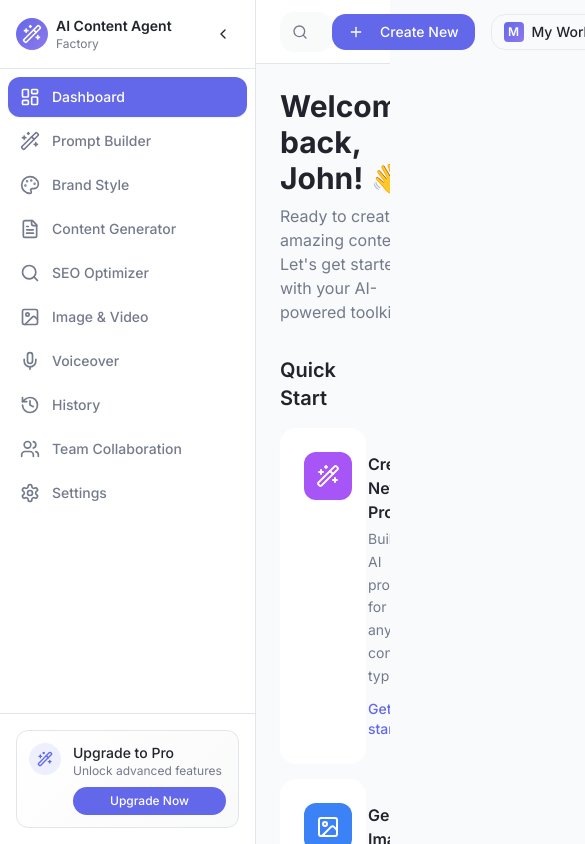
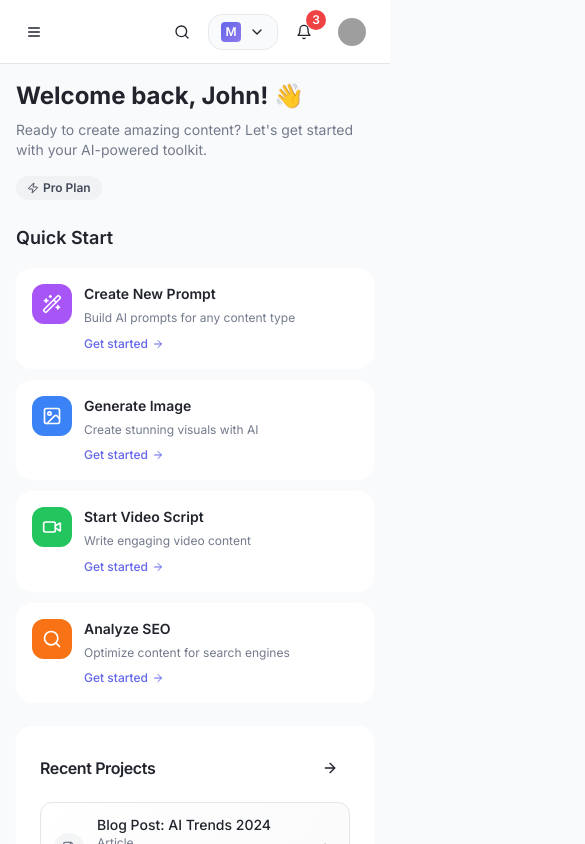
Before and after one commit to MuhammadTalhaJoiya1/ai-agent-ui-factory, a React (Vite) app: page / in a window 390 px wide. Shown: the top 844 px of the page, 585 px wide, since content can reach past the window. Built offline with nearby package versions, Linux system fonts and the light colour scheme; grey boxes are pictures that could not be loaded.

Commit message:
Make application responsive
Ensure all elements are responsive across different screen sizes.

```diff
--- a/src/components/dashboard/DashboardLayout.tsx
+++ b/src/components/dashboard/DashboardLayout.tsx
@@ -5,19 +5,33 @@ import { DashboardMain } from "./DashboardMain";
 
 export function DashboardLayout() {
   const [sidebarCollapsed, setSidebarCollapsed] = useState(false);
+  const [mobileMenuOpen, setMobileMenuOpen] = useState(false);
 
   const toggleSidebar = () => {
     setSidebarCollapsed(!sidebarCollapsed);
   };
 
+  const toggleMobileMenu = () => {
+    setMobileMenuOpen(!mobileMenuOpen);
+  };
+
+  const closeMobileMenu = () => {
+    setMobileMenuOpen(false);
+  };
+
   return (
-    <div className="flex h-screen bg-dashboard-bg">
+    <div className="flex h-screen bg-dashboard-bg overflow-hidden">
       {/* Sidebar */}
-      <Sidebar collapsed={sidebarCollapsed} onToggleCollapse={toggleSidebar} />
+      <Sidebar
+        collapsed={sidebarCollapsed}
+        onToggleCollapse={toggleSidebar}
+        mobileOpen={mobileMenuOpen}
+        onMobileClose={closeMobileMenu}
+      />
 
       {/* Main Content Area */}
       <div className="flex flex-col flex-1 min-w-0">
-        <TopNavbar />
+        <TopNavbar onMobileMenuToggle={toggleMobileMenu} />
         <DashboardMain />
       </div>
     </div>
--- a/src/components/dashboard/DashboardMain.tsx
+++ b/src/components/dashboard/DashboardMain.tsx
@@ -108,15 +108,15 @@ const usageStats = [
 export function DashboardMain() {
   return (
     <div className="flex-1 overflow-auto bg-dashboard-bg">
-      <div className="p-6 max-w-7xl mx-auto">
+      <div className="p-4 sm:p-6 max-w-7xl mx-auto">
         {/* Welcome Section */}
-        <div className="mb-8">
-          <div className="flex items-center justify-between">
+        <div className="mb-6 sm:mb-8">
+          <div className="flex flex-col sm:flex-row sm:items-center sm:justify-between gap-4">
             <div>
-              <h1 className="text-3xl font-bold text-foreground mb-2">
+              <h1 className="text-2xl sm:text-3xl font-bold text-foreground mb-2">
                 Welcome back, John! 👋
               </h1>
-              <p className="text-muted-foreground">
+              <p className="text-muted-foreground text-sm sm:text-base">
                 Ready to create amazing content? Let's get started with your AI-powered toolkit.
               </p>
             </div>
@@ -130,27 +130,27 @@ export function DashboardMain() {
         </div>
 
         {/* Quick Start Cards */}
-        <div className="mb-8">
-          <h2 className="text-xl font-semibold mb-4 text-foreground">Quick Start</h2>
-          <div className="grid grid-cols-1 md:grid-cols-2 lg:grid-cols-4 gap-4">
+        <div className="mb-6 sm:mb-8">
+          <h2 className="text-lg sm:text-xl font-semibold mb-4 text-foreground">Quick Start</h2>
+          <div className="grid grid-cols-1 sm:grid-cols-2 lg:grid-cols-4 gap-3 sm:gap-4">
             {quickStartCards.map((card) => (
               <Card key={card.title} className="hover:shadow-card-hover transition-all duration-200 cursor-pointer group border-0 shadow-card">
-                <CardContent className="p-6">
-                  <div className="flex items-start space-x-4">
-                    <div className={`w-12 h-12 rounded-xl ${card.color} flex items-center justify-center flex-shrink-0 group-hover:scale-110 transition-transform duration-200`}>
-                      <card.icon className="w-6 h-6 text-white" />
+                <CardContent className="p-4 sm:p-6">
+                  <div className="flex items-start space-x-3 sm:space-x-4">
+                    <div className={`w-10 h-10 sm:w-12 sm:h-12 rounded-xl ${card.color} flex items-center justify-center flex-shrink-0 group-hover:scale-110 transition-transform duration-200`}>
+                      <card.icon className="w-5 h-5 sm:w-6 sm:h-6 text-white" />
                     </div>
                     <div className="flex-1 min-w-0">
-                      <h3 className="font-semibold text-foreground mb-1 group-hover:text-primary transition-colors">
+                      <h3 className="font-semibold text-foreground mb-1 group-hover:text-primary transition-colors text-sm sm:text-base">
                         {card.title}
                       </h3>
-                      <p className="text-sm text-muted-foreground leading-relaxed">
+                      <p className="text-xs sm:text-sm text-muted-foreground leading-relaxed">
                         {card.description}
                       </p>
-                      <div className="mt-3">
-                        <div className="flex items-center text-primary text-sm font-medium group-hover:translate-x-1 transition-transform duration-200">
+                      <div className="mt-2 sm:mt-3">
+                        <div className="flex items-center text-primary text-xs sm:text-sm font-medium group-hover:translate-x-1 transition-transform duration-200">
                           Get started
-                          <ArrowRight className="w-4 h-4 ml-1" />
+                          <ArrowRight className="w-3 h-3 sm:w-4 sm:h-4 ml-1" />
                         </div>
                       </div>
                     </div>
@@ -161,47 +161,47 @@ export function DashboardMain() {
           </div>
         </div>
 
-        <div className="grid grid-cols-1 lg:grid-cols-3 gap-6">
+        <div className="grid grid-cols-1 xl:grid-cols-3 gap-4 sm:gap-6">
           {/* Recent Projects */}
-          <div className="lg:col-span-2">
+          <div className="xl:col-span-2">
             <Card className="border-0 shadow-card">
               <CardHeader className="pb-4">
                 <div className="flex items-center justify-between">
-                  <CardTitle className="text-lg">Recent Projects</CardTitle>
-                  <Button variant="ghost" size="sm">
-                    View All
-                    <ArrowRight className="w-4 h-4 ml-1" />
+                  <CardTitle className="text-base sm:text-lg">Recent Projects</CardTitle>
+                  <Button variant="ghost" size="sm" className="text-xs sm:text-sm">
+                    <span className="hidden sm:inline">View All</span>
+                    <ArrowRight className="w-4 h-4 sm:ml-1" />
                   </Button>
                 </div>
               </CardHeader>
               <CardContent>
-                <div className="space-y-4">
+                <div className="space-y-3 sm:space-y-4">
                   {recentProjects.map((project, index) => (
-                    <div key={index} className="flex items-center justify-between p-4 rounded-xl bg-gradient-card border hover:shadow-sm transition-all duration-200">
-                      <div className="flex items-center space-x-4">
-                        <div className="w-10 h-10 rounded-lg bg-muted flex items-center justify-center">
-                          <FileText className="w-5 h-5 text-muted-foreground" />
+                    <div key={index} className="flex items-center justify-between p-3 sm:p-4 rounded-xl bg-gradient-card border hover:shadow-sm transition-all duration-200">
+                      <div className="flex items-center space-x-3 sm:space-x-4 flex-1 min-w-0">
+                        <div className="w-8 h-8 sm:w-10 sm:h-10 rounded-lg bg-muted flex items-center justify-center flex-shrink-0">
+                          <FileText className="w-4 h-4 sm:w-5 sm:h-5 text-muted-foreground" />
                         </div>
-                        <div>
-                          <h4 className="font-medium text-foreground">{project.name}</h4>
-                          <div className="flex items-center space-x-2 text-sm text-muted-foreground">
+                        <div className="flex-1 min-w-0">
+                          <h4 className="font-medium text-foreground text-sm sm:text-base truncate">{project.name}</h4>
+                          <div className="flex flex-col sm:flex-row sm:items-center sm:space-x-2 text-xs sm:text-sm text-muted-foreground">
                             <span>{project.type}</span>
-                            <span>•</span>
+                            <span className="hidden sm:inline">•</span>
                             <span>{project.words} words</span>
-                            <span>•</span>
+                            <span className="hidden sm:inline">•</span>
                             <span>{project.date}</span>
                           </div>
                         </div>
                       </div>
-                      <div className="flex items-center space-x-3">
+                      <div className="flex items-center space-x-2 sm:space-x-3 flex-shrink-0">
                         <Badge
                           variant={project.status === 'Completed' ? 'default' : project.status === 'In Progress' ? 'secondary' : 'outline'}
-                          className="text-xs"
+                          className="text-xs hidden sm:inline-flex"
                         >
                           {project.status}
                         </Badge>
-                        <Button variant="ghost" size="sm" className="h-8 w-8 p-0">
-                          <ArrowRight className="w-4 h-4" />
+                        <Button variant="ghost" size="sm" className="h-6 w-6 sm:h-8 sm:w-8 p-0">
+                          <ArrowRight className="w-3 h-3 sm:w-4 sm:h-4" />
                         </Button>
                       </div>
                     </div>
@@ -215,19 +215,19 @@ export function DashboardMain() {
           <div>
             <Card className="border-0 shadow-card">
               <CardHeader className="pb-4">
-                <CardTitle className="text-lg">Usage Statistics</CardTitle>
-                <CardDescription>Your current plan usage</CardDescription>
+                <CardTitle className="text-base sm:text-lg">Usage Statistics</CardTitle>
+                <CardDescription className="text-xs sm:text-sm">Your current plan usage</CardDescription>
               </CardHeader>
               <CardContent>
-                <div className="space-y-6">
+                <div className="space-y-4 sm:space-y-6">
                   {usageStats.map((stat, index) => (
                     <div key={index} className="space-y-2">
                       <div className="flex items-center justify-between">
                         <div className="flex items-center space-x-2">
-                          <stat.icon className={`w-4 h-4 ${stat.color}`} />
-                          <span className="text-sm font-medium text-foreground">{stat.label}</span>
+                          <stat.icon className={`w-3 h-3 sm:w-4 sm:h-4 ${stat.color}`} />
+                          <span className="text-xs sm:text-sm font-medium text-foreground">{stat.label}</span>
                         </div>
-                        <span className="text-sm text-muted-foreground">
+                        <span className="text-xs sm:text-sm text-muted-foreground">
                           {stat.value} / {stat.limit}
                         </span>
                       </div>
@@ -239,10 +239,11 @@ export function DashboardMain() {
                   ))}
                 </div>
 
-                <div className="mt-6 pt-6 border-t border-border">
-                  <Button className="w-full" variant="outline">
-                    <BarChart3 className="w-4 h-4 mr-2" />
-                    View Detailed Analytics
+                <div className="mt-4 sm:mt-6 pt-4 sm:pt-6 border-t border-border">
+                  <Button className="w-full text-xs sm:text-sm" variant="outline">
+                    <BarChart3 className="w-3 h-3 sm:w-4 sm:h-4 mr-2" />
+                    <span className="hidden sm:inline">View Detailed Analytics</span>
+                    <span className="sm:hidden">Analytics</span>
                   </Button>
                 </div>
               </CardContent>
--- a/src/components/dashboard/Sidebar.tsx
+++ b/src/components/dashboard/Sidebar.tsx
@@ -1,5 +1,4 @@
-import { useState } from "react";
-import { NavLink } from "react-router-dom";
+import { useLocation } from "react-router-dom";
 import {
   LayoutDashboard,
   Wand2,
@@ -13,6 +12,7 @@ import {
   Settings,
   ChevronLeft,
   ChevronRight,
+  X,
 } from "lucide-react";
 import { cn } from "@/lib/utils";
 import { Button } from "@/components/ui/button";
@@ -33,14 +33,42 @@ const navigationItems = [
 interface SidebarProps {
   collapsed: boolean;
   onToggleCollapse: () => void;
+  mobileOpen: boolean;
+  onMobileClose: () => void;
 }
 
-export function Sidebar({ collapsed, onToggleCollapse }: SidebarProps) {
+export function Sidebar({ collapsed, onToggleCollapse, mobileOpen, onMobileClose }: SidebarProps) {
+  const location = useLocation();
+
+  const handleNavItemClick = (href: string) => {
+    // For now, only allow navigation to the dashboard
+    if (href === "/") {
+      window.location.href = href;
+    }
+    // Close mobile menu when item is clicked
+    onMobileClose();
+  };
+
   return (
+    <>
+      {/* Mobile backdrop */}
+      {mobileOpen && (
+        <div
+          className="fixed inset-0 z-40 bg-black/50 lg:hidden"
+          onClick={onMobileClose}
+        />
+      )}
+
+      {/* Sidebar */}
       <div
         className={cn(
-        "flex flex-col h-full bg-dashboard-sidebar-bg border-r border-border transition-all duration-300 ease-in-out",
-        collapsed ? "w-16" : "w-64"
+          "fixed lg:static inset-y-0 left-0 z-50 flex flex-col h-full bg-dashboard-sidebar-bg border-r border-border transition-all duration-300 ease-in-out",
+          // Desktop behavior
+          "lg:flex",
+          collapsed ? "lg:w-16" : "lg:w-64",
+          // Mobile behavior
+          mobileOpen ? "translate-x-0" : "-translate-x-full lg:translate-x-0",
+          "w-64 lg:w-auto"
         )}
       >
         {/* Header */}
@@ -50,17 +78,32 @@ export function Sidebar({ collapsed, onToggleCollapse }: SidebarProps) {
               <div className="w-8 h-8 rounded-lg bg-gradient-primary flex items-center justify-center">
                 <Wand2 className="w-5 h-5 text-white" />
               </div>
-            <div>
+              <div className="hidden lg:block">
                 <h1 className="font-semibold text-sm text-foreground">AI Content Agent</h1>
                 <p className="text-xs text-muted-foreground">Factory</p>
               </div>
+              <div className="lg:hidden">
+                <h1 className="font-semibold text-sm text-foreground">AI Content Agent Factory</h1>
+              </div>
             </div>
           )}
+
+          {/* Mobile close button */}
+          <Button
+            variant="ghost"
+            size="sm"
+            onClick={onMobileClose}
+            className="h-8 w-8 p-0 hover:bg-dashboard-sidebar-hover lg:hidden"
+          >
+            <X className="h-4 w-4" />
+          </Button>
+
+          {/* Desktop collapse button */}
           <Button
             variant="ghost"
             size="sm"
             onClick={onToggleCollapse}
-          className="h-8 w-8 p-0 hover:bg-dashboard-sidebar-hover"
+            className="hidden lg:flex h-8 w-8 p-0 hover:bg-dashboard-sidebar-hover"
           >
             {collapsed ? (
               <ChevronRight className="h-4 w-4" />
@@ -71,32 +114,33 @@ export function Sidebar({ collapsed, onToggleCollapse }: SidebarProps) {
         </div>
 
         {/* Navigation */}
-      <nav className="flex-1 p-2">
+        <nav className="flex-1 p-2 overflow-y-auto">
           <ul className="space-y-1">
-          {navigationItems.map((item) => (
+            {navigationItems.map((item) => {
+              const isActive = location.pathname === item.href;
+              return (
                 <li key={item.name}>
-              <NavLink
-                to={item.href}
-                className={({ isActive }) =>
-                  cn(
-                    "flex items-center px-3 py-2.5 text-sm font-medium rounded-xl transition-all duration-200",
+                  <button
+                    onClick={() => handleNavItemClick(item.href)}
+                    className={cn(
+                      "w-full flex items-center px-3 py-2.5 text-sm font-medium rounded-xl transition-all duration-200",
                       "hover:bg-dashboard-sidebar-hover hover:text-foreground",
                       isActive
                         ? "bg-primary text-primary-foreground shadow-sm"
                         : "text-muted-foreground",
-                    collapsed ? "justify-center" : "justify-start"
-                  )
-                }
+                      collapsed ? "justify-center lg:justify-center" : "justify-start"
+                    )}
                   >
                     <item.icon className={cn("h-5 w-5", !collapsed && "mr-3")} />
                     {!collapsed && <span>{item.name}</span>}
-              </NavLink>
+                  </button>
                 </li>
-          ))}
+              );
+            })}
           </ul>
         </nav>
 
-      {/* Footer */}
+        {/* Footer - Hidden on mobile when collapsed, shown on desktop */}
         {!collapsed && (
           <div className="p-4 border-t border-border">
             <div className="bg-gradient-card p-3 rounded-xl border">
@@ -116,5 +160,6 @@ export function Sidebar({ collapsed, onToggleCollapse }: SidebarProps) {
           </div>
         )}
       </div>
+    </>
   );
 }
--- a/src/components/dashboard/TopNavbar.tsx
+++ b/src/components/dashboard/TopNavbar.tsx
@@ -1,5 +1,5 @@
 import { useState } from "react";
-import { Bell, ChevronDown, Search, Plus } from "lucide-react";
+import { Bell, ChevronDown, Search, Plus, Menu } from "lucide-react";
 import { Button } from "@/components/ui/button";
 import { Avatar, AvatarFallback, AvatarImage } from "@/components/ui/avatar";
 import {
@@ -13,13 +13,29 @@ import {
 import { Input } from "@/components/ui/input";
 import { Badge } from "@/components/ui/badge";
 
-export function TopNavbar() {
+interface TopNavbarProps {
+  onMobileMenuToggle: () => void;
+}
+
+export function TopNavbar({ onMobileMenuToggle }: TopNavbarProps) {
   const [notifications] = useState(3);
 
   return (
-    <header className="h-16 bg-dashboard-navbar-bg border-b border-border flex items-center justify-between px-6">
-      {/* Search */}
-      <div className="flex items-center flex-1 max-w-xl">
+    <header className="h-16 bg-dashboard-navbar-bg border-b border-border flex items-center justify-between px-4 lg:px-6">
+      {/* Left side - Mobile menu + Search */}
+      <div className="flex items-center flex-1 space-x-4">
+        {/* Mobile menu button */}
+        <Button
+          variant="ghost"
+          size="sm"
+          onClick={onMobileMenuToggle}
+          className="h-9 w-9 p-0 lg:hidden"
+        >
+          <Menu className="h-5 w-5" />
+        </Button>
+
+        {/* Search - Hidden on small screens, shown on medium+ */}
+        <div className="hidden md:flex items-center flex-1 max-w-xl">
           <div className="relative w-full">
             <Search className="absolute left-3 top-1/2 transform -translate-y-1/2 h-4 w-4 text-muted-foreground" />
             <Input
@@ -28,16 +44,22 @@ export function TopNavbar() {
             />
           </div>
         </div>
+      </div>
 
       {/* Right side actions */}
-      <div className="flex items-center space-x-4">
-        {/* Create New Button */}
-        <Button size="sm" className="h-9 px-4">
-          <Plus className="h-4 w-4 mr-2" />
-          Create New
+      <div className="flex items-center space-x-2 lg:space-x-4">
+        {/* Search button for mobile */}
+        <Button variant="ghost" size="sm" className="h-9 w-9 p-0 md:hidden">
+          <Search className="h-4 w-4" />
         </Button>
 
-        {/* Workspace Switcher */}
+        {/* Create New Button - Hidden on small screens */}
+        <Button size="sm" className="hidden sm:flex h-9 px-4">
+          <Plus className="h-4 w-4 sm:mr-2" />
+          <span className="hidden lg:inline">Create New</span>
+        </Button>
+
+        {/* Workspace Switcher - Responsive */}
         <DropdownMenu>
           <DropdownMenuTrigger asChild>
             <Button variant="outline" size="sm" className="h-9">
@@ -45,7 +67,7 @@ export function TopNavbar() {
                 <div className="w-5 h-5 rounded bg-gradient-primary flex items-center justify-center">
                   <span className="text-xs font-semibold text-white">M</span>
                 </div>
-                <span className="text-sm font-medium">My Workspace</span>
+                <span className="text-sm font-medium hidden sm:inline">My Workspace</span>
                 <ChevronDown className="h-3 w-3" />
               </div>
             </Button>
@@ -104,11 +126,11 @@ export function TopNavbar() {
                   <AvatarImage src="/placeholder-avatar.jpg" alt="John Doe" />
                   <AvatarFallback>JD</AvatarFallback>
                 </Avatar>
-                <div className="hidden md:block text-left">
+                <div className="hidden xl:block text-left">
                   <div className="text-sm font-medium">John Doe</div>
                   <div className="text-xs text-muted-foreground">john@company.com</div>
                 </div>
-                <ChevronDown className="h-3 w-3" />
+                <ChevronDown className="h-3 w-3 hidden sm:block" />
               </div>
             </Button>
           </DropdownMenuTrigger>
```
Lines whose indentation alone changed are shown as unchanged.
